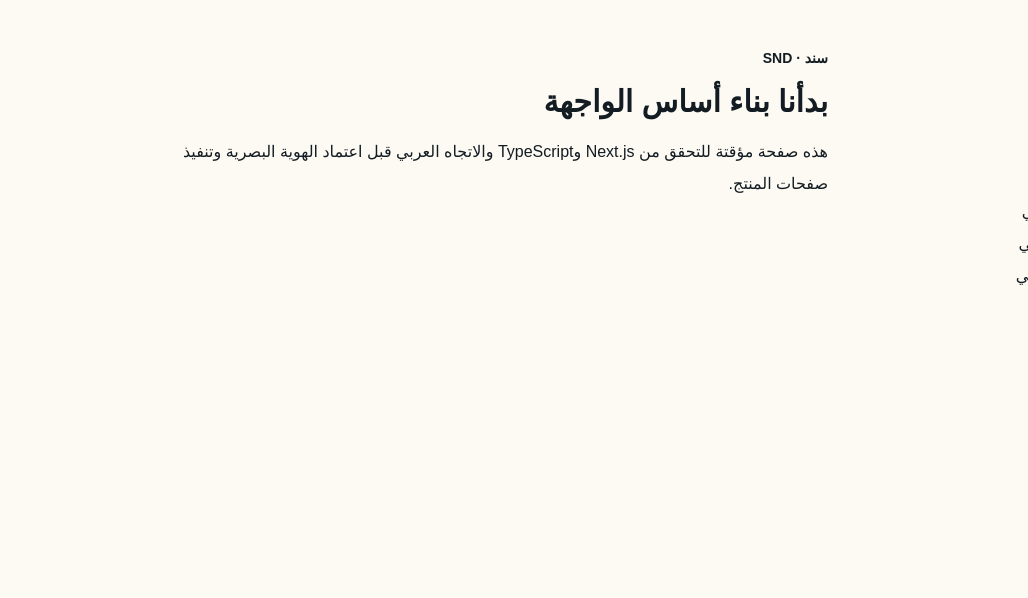
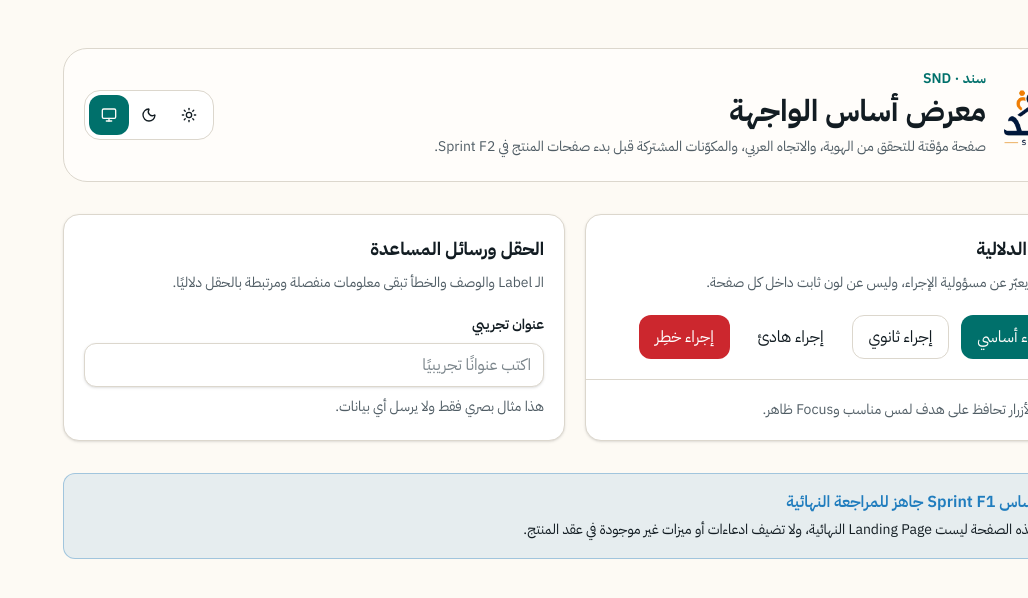
Before and after one commit to odaysaad2003-png/SND_MIDD_CORE, a Next.js app in the folder frontend/: page / in a window 1280 px wide. Shown: the top 598 px of the page, without its empty margins (252-1280 px from the left). Built offline with nearby package versions, Linux system fonts and the light colour scheme.

Commit message:
updat project state and compleat sprint1 end

```diff
--- a/frontend/src/app/(public)/page.tsx
+++ b/frontend/src/app/(public)/page.tsx
@@ -1,21 +1,96 @@
+import Image from "next/image";
+
+import {ThemeToggle} from "@/components/theme/theme-toggle";
+import {Button} from "@/components/ui/button";
+import {Card, CardContent, CardFooter, CardHeader} from "@/components/ui/card";
+import {Feedback} from "@/components/ui/feedback";
+import {Field} from "@/components/ui/field";
+import {Input} from "@/components/ui/input";
+
 export default function HomePage() {
-  return (
-      <main className="min-h-dvh px-4 py-12">
-          <section aria-labelledby="foundation-heading" className="mx-auto flex max-w-2xl flex-col gap-4">
-              <p className="text-sm font-semibold">سند · SND</p>
-              <h1 id="foundation-heading" className="text-3xl font-bold">
-                  بدأنا بناء أساس الواجهة
-              </h1>
-              <p className="text-base leading-8">
-                  هذه صفحة مؤقتة للتحقق من Next.js وTypeScript والاتجاه العربي قبل اعتماد الهوية البصرية وتنفيذ صفحات
-                  المنتج.
-              </p>
-          </section>
-          <ul className="list-disc space-y-2 pe-5">
-              <li>اول قائمة مني</li>
-              <li>ثاني قائمة مني</li>
-              <li>ثالث قائمة مني</li>
-          </ul>
-      </main>
-  );
+    return (
+        <main className="min-h-dvh bg-background px-4 py-8 sm:px-6 sm:py-12">
+            <div className="mx-auto grid max-w-5xl gap-8">
+                <header className="flex flex-col gap-5 rounded-xl border border-border bg-surface-raised p-5 sm:flex-row sm:items-center sm:justify-between">
+                    <div className="flex items-center gap-4">
+                        <Image
+                            src="/brand/snd-logo.png"
+                            alt="شعار سند"
+                            width={72}
+                            height={72}
+                            priority
+                            className="size-16 shrink-0 object-contain"
+                        />
+                        <div className="grid gap-1">
+                            <p className="text-sm font-semibold text-brand">سند · SND</p>
+                            <h1 className="text-2xl font-bold text-foreground sm:text-3xl">معرض أساس الواجهة</h1>
+                            <p className="max-w-2xl text-sm leading-7 text-muted-foreground">
+                                صفحة مؤقتة للتحقق من الهوية، والاتجاه العربي، والمكوّنات المشتركة قبل بدء صفحات المنتج في Sprint F2.
+                            </p>
+                        </div>
+                    </div>
+                    <ThemeToggle />
+                </header>
+
+                <section aria-labelledby="components-heading" className="grid gap-5 lg:grid-cols-2">
+                    <h2 id="components-heading" className="sr-only">
+                        المكوّنات الأساسية
+                    </h2>
+
+                    <Card>
+                        <CardHeader>
+                            <h3 className="text-lg font-bold">الأزرار الدلالية</h3>
+                            <p className="text-sm leading-6 text-muted-foreground">
+                                الشكل يعبّر عن مسؤولية الإجراء، وليس عن لون ثابت داخل كل صفحة.
+                            </p>
+                        </CardHeader>
+                        <CardContent className="flex flex-wrap gap-3">
+                            <Button type="button">إجراء أساسي</Button>
+                            <Button type="button" variant="secondary">
+                                إجراء ثانوي
+                            </Button>
+                            <Button type="button" variant="ghost">
+                                إجراء هادئ
+                            </Button>
+                            <Button type="button" variant="danger">
+                                إجراء خطِر
+                            </Button>
+                        </CardContent>
+                        <CardFooter>
+                            <p className="text-sm text-muted-foreground">جميع الأزرار تحافظ على هدف لمس مناسب وFocus ظاهر.</p>
+                        </CardFooter>
+                    </Card>
+
+                    <Card>
+                        <CardHeader>
+                            <h3 className="text-lg font-bold">الحقل ورسائل المساعدة</h3>
+                            <p className="text-sm leading-6 text-muted-foreground">
+                                الـ Label والوصف والخطأ تبقى معلومات منفصلة ومرتبطة بالحقل دلاليًا.
+                            </p>
+                        </CardHeader>
+                        <CardContent>
+                            <Field
+                                htmlFor="foundation-example"
+                                label="عنوان تجريبي"
+                                description="هذا مثال بصري فقط ولا يرسل أي بيانات."
+                            >
+                                <Input
+                                    id="foundation-example"
+                                    name="foundation-example"
+                                    placeholder="اكتب عنوانًا تجريبيًا"
+                                    aria-describedby="foundation-example-description"
+                                />
+                            </Field>
+                        </CardContent>
+                    </Card>
+                </section>
+
+                <Feedback
+                    role="note"
+                    title="أساس Sprint F1 جاهز للمراجعة النهائية"
+                    description="هذه الصفحة ليست Landing Page النهائية، ولا تضيف ادعاءات أو ميزات غير موجودة في عقد المنتج."
+                />
+            </div>
+        </main>
+    );
 }
--- a/frontend/src/components/foundation/visual-direction-card.tsx
+++ /dev/null
@@ -1,99 +0,0 @@
-import {ArrowLeft, Heart, MessageCircle} from "lucide-react";
-
-import {cn} from "@/lib/utils/cn";
-
-const directionStyles = {
-    calm: {
-        accent: "bg-sky-700 text-white",
-        frame: "border-slate-200 bg-slate-50 text-slate-950",
-        muted: "bg-white text-slate-600",
-    },
-    editorial: {
-        accent: "bg-violet-800 text-white",
-        frame: "border-violet-200 bg-[#fbf8ff] text-[#251934]",
-        muted: "bg-white text-violet-950/65",
-    },
-    warm: {
-        accent: "bg-emerald-800 text-white",
-        frame: "border-amber-200 bg-[#fffaf0] text-[#2d2a24]",
-        muted: "bg-white text-stone-600",
-    },
-} as const;
-
-type VisualDirectionCardProps = Readonly<{
-    description: string;
-    direction: keyof typeof directionStyles;
-    name: string;
-    selected?: boolean;
-}>;
-
-export function VisualDirectionCard({description, direction, name, selected = false}: VisualDirectionCardProps) {
-    const styles = directionStyles[direction];
-
-    return (
-        <article
-            className={cn(
-                "relative overflow-hidden rounded-xl border shadow-sm",
-                selected && "ring-2 ring-brand ring-offset-4 ring-offset-background",
-                styles.frame
-            )}
-        >
-            {selected ? (
-                <span className="absolute end-3 top-3 rounded-full bg-brand px-3 py-1 text-xs font-bold text-brand-foreground">
-                    الاتجاه المعتمد
-                </span>
-            ) : null}
-            <header className="grid gap-2 border-b border-current/10 p-5">
-                <p className="text-xs font-bold uppercase tracking-[0.16em]">اتجاه بصري</p>
-                <h3 className="text-xl font-bold">{name}</h3>
-                <p className="text-sm leading-6 opacity-75">{description}</p>
-            </header>
-
-            <div className="grid gap-4 p-4">
-                <section className={cn("rounded-lg p-4", styles.muted)} aria-label={`نموذج مقدمة ${name}`}>
-                    <p className="text-xs font-bold">سند · SND</p>
-                    <p className="mt-2 text-lg font-bold">مساحة أقرب للناس</p>
-                    <p className="mt-1 text-xs leading-5 opacity-75">نموذج بصري فقط، وليس نصًا نهائيًا للمنتج.</p>
-                    <span
-                        className={cn(
-                            "mt-3 inline-flex min-h-9 items-center gap-2 rounded-md px-3 text-xs font-bold",
-                            styles.accent
-                        )}
-                    >
-                        استكشف النموذج <ArrowLeft className="size-3.5" aria-hidden="true" />
-                    </span>
-                </section>
-
-                <section
-                    className="rounded-lg border border-current/10 bg-white/85 p-4 text-slate-950"
-                    aria-label={`نموذج منشور ${name}`}
-                >
-                    <div className="flex items-center gap-2 text-xs text-slate-600">
-                        <span className="size-8 rounded-full bg-slate-200" aria-hidden="true" />
-                        <span>عضو من المجتمع · اليوم</span>
-                    </div>
-                    <p className="mt-3 font-bold">عنوان منشور مجتمعي تجريبي</p>
-                    <p className="mt-1 text-xs leading-5 text-slate-600">
-                        نستخدم نفس المحتوى لمقارنة الأسلوب لاختبار عادِل بين الاتجاهات.
-                    </p>
-                    <div className="mt-3 flex gap-4 text-xs text-slate-600">
-                        <span className="inline-flex items-center gap-1">
-                            <Heart className="size-4" aria-hidden="true" /> إعجاب
-                        </span>
-                        <span className="inline-flex items-center gap-1">
-                            <MessageCircle className="size-4" aria-hidden="true" /> تعليق
-                        </span>
-                    </div>
-                </section>
-
-                <section
-                    className="rounded-lg border border-dashed border-current/25 p-4 text-center"
-                    aria-label={`نموذج حالة فارغة ${name}`}
-                >
-                    <p className="text-sm font-bold">لا توجد نتائج الآن</p>
-                    <p className="mt-1 text-xs opacity-70">جرّب إزالة البحث أو العودة لاحقًا.</p>
-                </section>
-            </div>
-        </article>
-    );
-}
--- a/frontend/src/components/theme/theme-toggle.tsx
+++ b/frontend/src/components/theme/theme-toggle.tsx
@@ -1,7 +1,9 @@
+/* eslint-disable react-hooks/set-state-in-effect */
 "use client";
 
 import {Monitor, Moon, Sun} from "lucide-react";
 import {useTheme} from "next-themes";
+import {useEffect, useState} from "react";
 
 import {Button} from "@/components/ui/button";
 
@@ -13,11 +15,17 @@ const themeOptions = [
 
 export function ThemeToggle() {
     const {setTheme, theme} = useTheme();
+    const [mounted, setMounted] = useState(false);
+
+    useEffect(() => {
+        setMounted(true);
+    }, []);
 
     return (
         <div
             role="group"
             aria-label="اختيار مظهر الواجهة"
+            aria-busy={!mounted}
             className="flex rounded-lg border border-border bg-surface p-1"
         >
             {themeOptions.map(({icon: Icon, label, value}) => (
@@ -27,7 +35,7 @@ export function ThemeToggle() {
                     variant="ghost"
                     size="icon"
                     aria-label={label}
-                    aria-pressed={theme === value}
+                    aria-pressed={mounted && theme === value}
                     className="size-10 min-h-10 aria-pressed:bg-brand aria-pressed:text-brand-foreground"
                     onClick={() => setTheme(value)}
                 >
```
Also changed, not shown: frontend/src/app/layout.tsx (+10 -3 lines), frontend/src/lib/api/build-api-url.ts (+5 -4 lines), frontend/src/providers/query-provider.tsx (+9 -11 lines), 11 other files (tests, documents, lock files or other folders).
